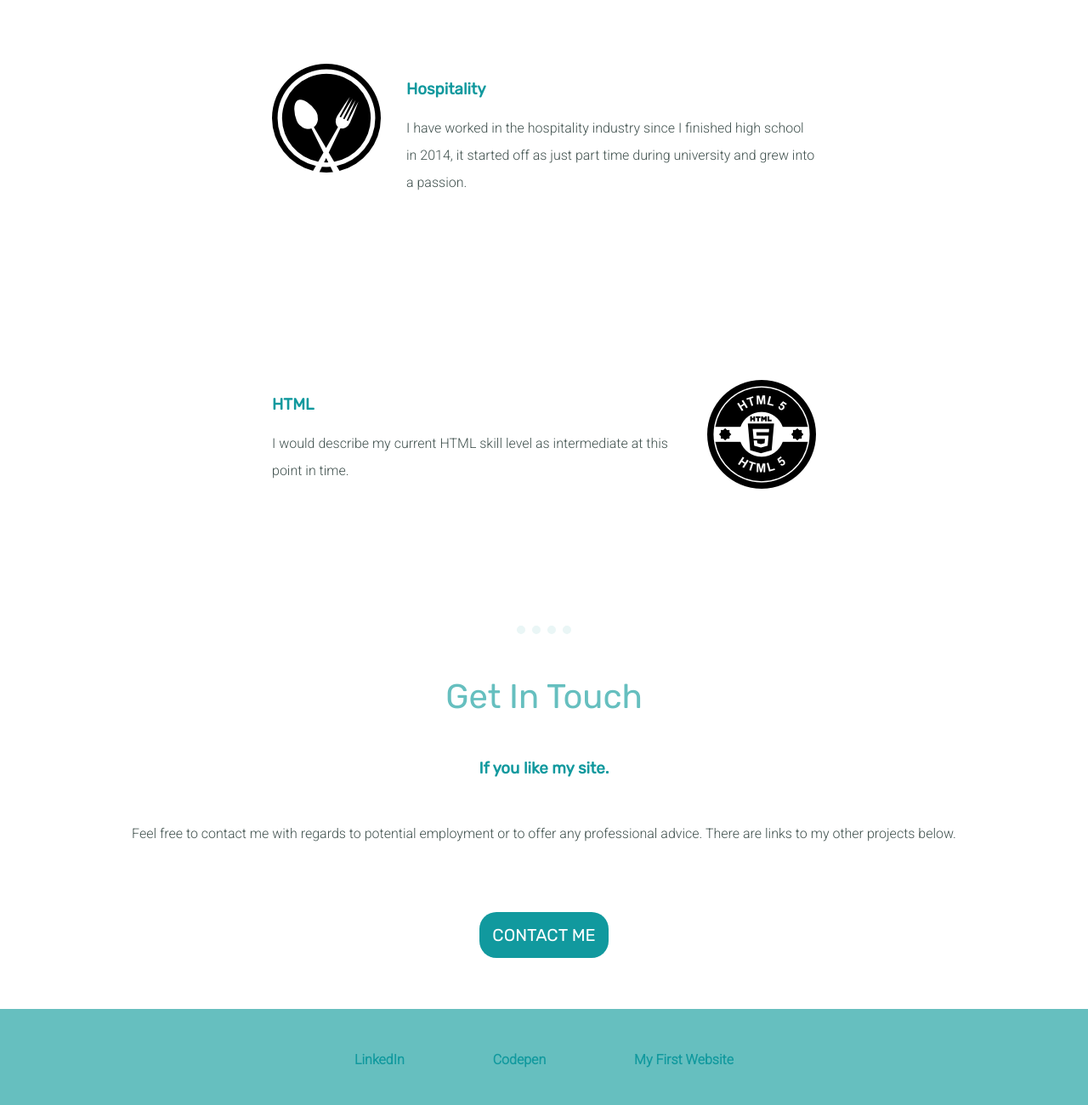
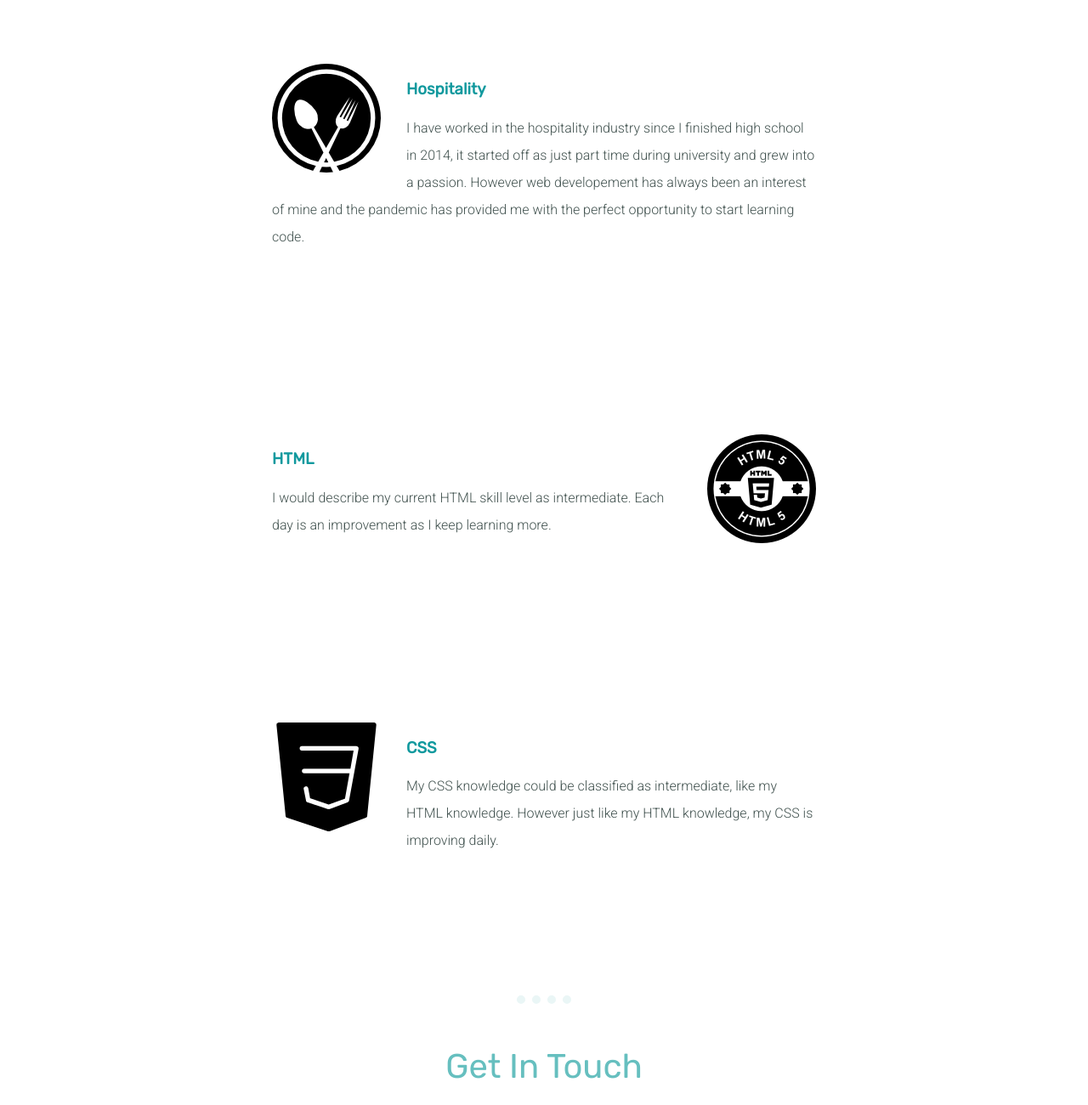
Before and after one commit to liamjohnrodgers/cv-site, a plain HTML site: page index.html in a window 1280 px wide. Shown: the part 1340-2640 px from the top of the page at 85% size. Drawn offline with Linux system fonts and the light colour scheme.

Commit message:
Second upload

```diff
--- a/index.html
+++ b/index.html
@@ -23,7 +23,8 @@
     <div class="profile">
       <img class="profile-img" src="images/user.png" alt="profile-img">
       <h2>Hello.</h2>
-      <p>My name is Liam Rodgers, this website is going to serve as my online Web Development CV. <br />I have taken the leap to start learning web development and cyber security in order to change careers completely.</p>
+      <p>My name is Liam Rodgers, this website is going to serve as my online Web Development CV. <br />
+        I have taken the leap to start learning web development and cyber security in order to change careers completely.</p>
     </div>
     <hr>
     <div class="skills">
@@ -31,19 +32,28 @@
       <div class="skill-row">
         <img class="hospitality-img" src="images/restaurant.png" alt="restaurant-img">
         <h3 class="skill-heading">Hospitality</h3>
-        <p class="skill-description">I have worked in the hospitality industry since I finished high school in 2014, it started off as just part time during university and grew into a passion.</p>
+        <p class="skill-description">I have worked in the hospitality industry since I finished high school in 2014,
+          it started off as just part time during university and grew into a passion. However web developement has always been an interest
+          of mine and the pandemic has provided me with the perfect opportunity to start learning code.</p>
       </div>
       <div class="skill-row">
         <img class="html-img" src="images/html-5-retro-circular-badge.png" alt="html-img">
         <h3 class="skill-heading">HTML</h3>
-        <p class="skill-description">I would describe my current HTML skill level as intermediate at this point in time.</p>
+        <p class="skill-description">I would describe my current HTML skill level as intermediate. Each day is an improvement
+          as I keep learning more.</p>
+      </div>
+      <div class="skill-row">
+        <img class="css-img" src="images/css.png" alt="css-img">
+        <h3 class="skill-heading">CSS</h3>
+        <p class="skill-description">My CSS knowledge could be classified as intermediate, like my HTML knowledge.
+          However just like my HTML knowledge, my CSS is improving daily.</p>
       </div>
     </div>
     <hr>
     <div class="contact-me">
       <h2>Get In Touch</h2>
       <h3 class="contact-h3">If you like my site.</h3>
-      <p>Feel free to contact me with regards to potential employment or to offer any professional advice. There are links to my other projects below.</p>
+      <p class="contact-message">Feel free to contact me with regards to potential employment or to offer any professional advice. There are links to my other projects below.</p>
       <a class="btn" href="mailto:liamrodgers00@gmail.com">CONTACT ME</a>
     </div>
   </div>
```
Also changed, not shown: images/css.png (added).
